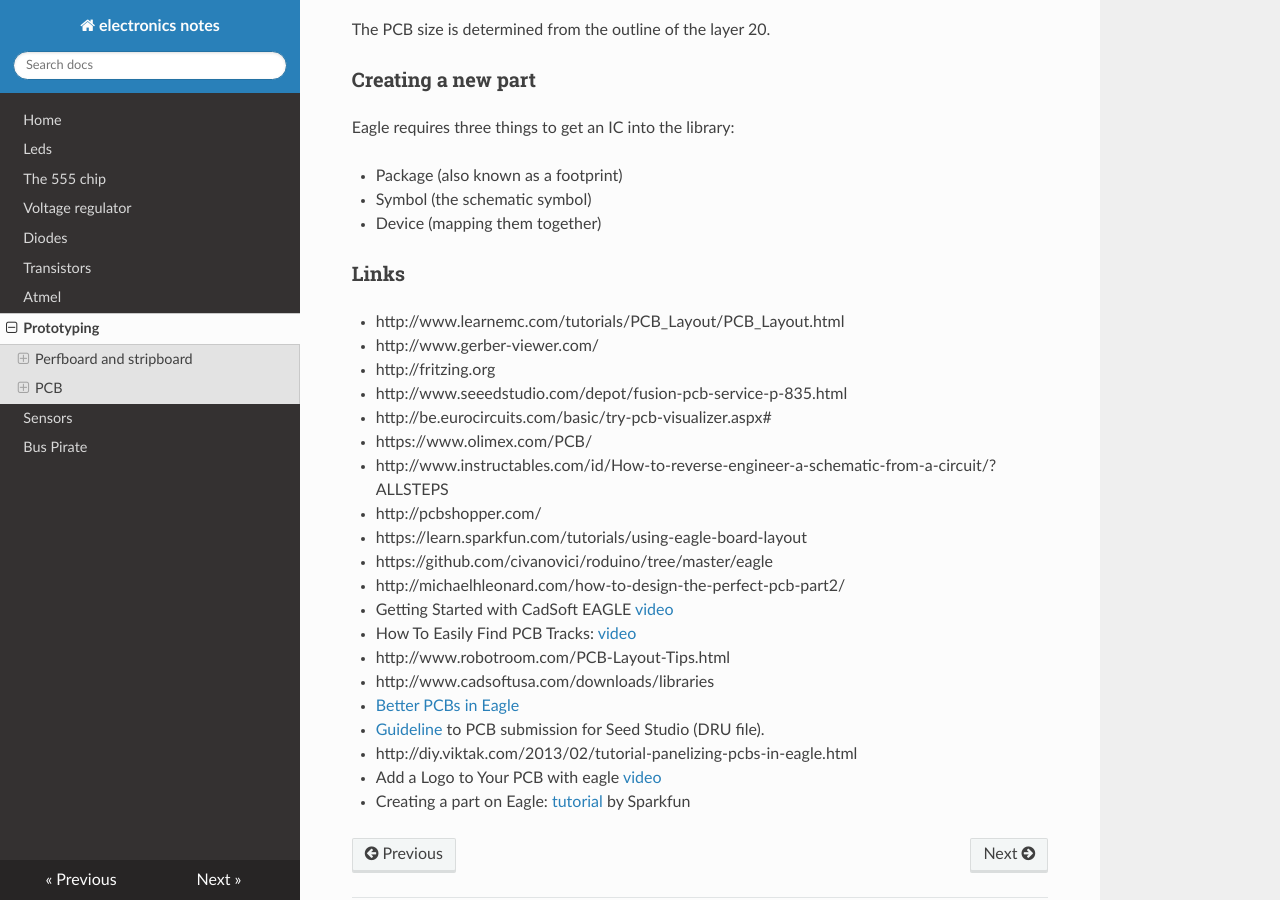
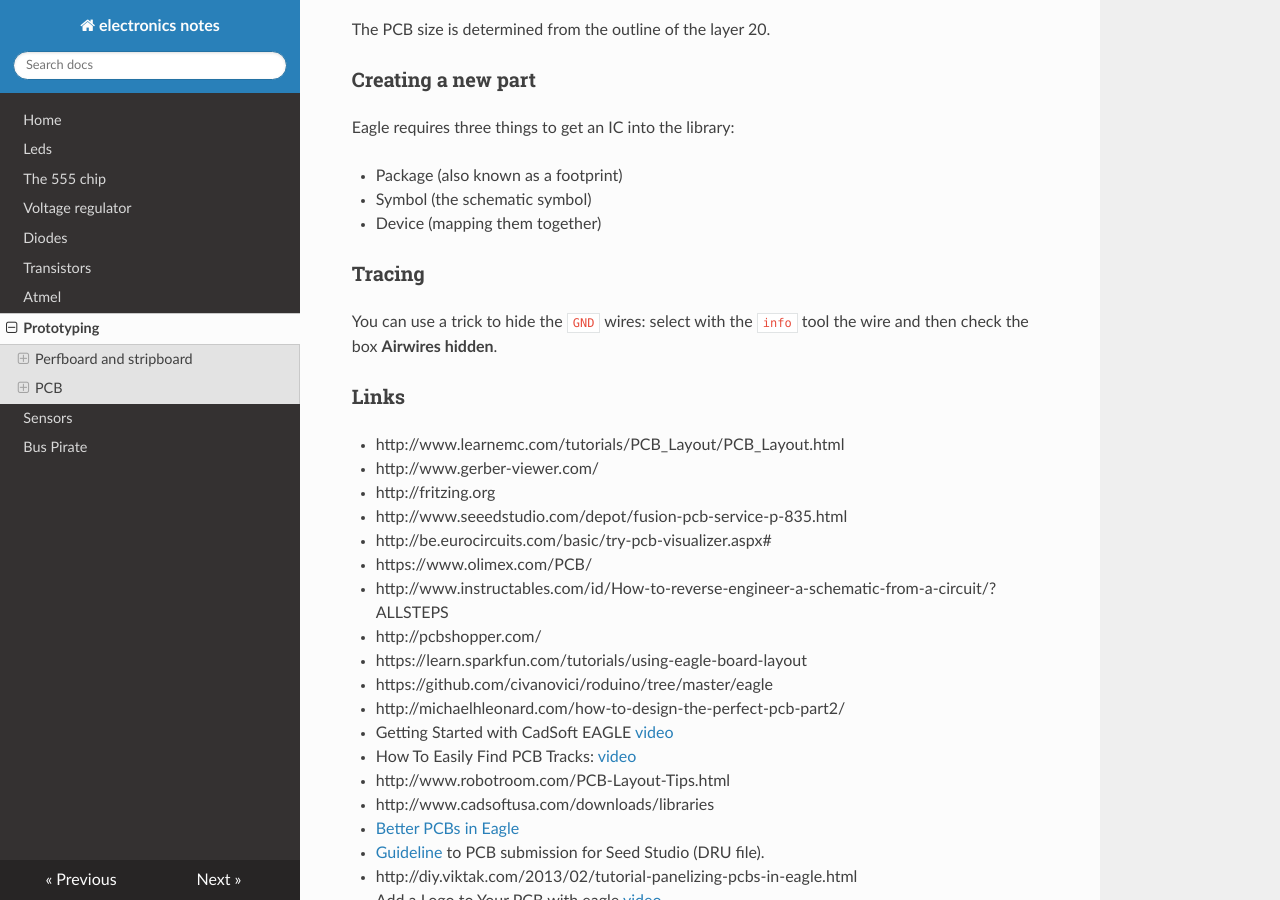
Before and after one commit to gipi/electronics-notes, an MkDocs documentation site: the page built from docs/Prototyping.md, in a window 1280 px wide and 900 px high, scrolled down 622 px. Built offline with MkDocs 1.6.1, drawn with Linux system fonts in a browser that asks for light colours; nearby versions of some CDN libraries; old or Windows-style settings are respelled for this version of MkDocs.

Commit message:
Add note about hidden airwires.

```diff
--- a/docs/Prototyping.md
+++ b/docs/Prototyping.md
@@ -28,6 +28,11 @@ Eagle requires three things to get an IC into the library:
 * Symbol (the schematic symbol)
 * Device (mapping them together)
 
+### Tracing
+
+You can use a trick to hide the ``GND`` wires: select with the ``info`` tool the wire and
+then check the box **Airwires hidden**.
+
 ### Links
 
  - http://www.learnemc.com/tutorials/PCB_Layout/PCB_Layout.html
```
